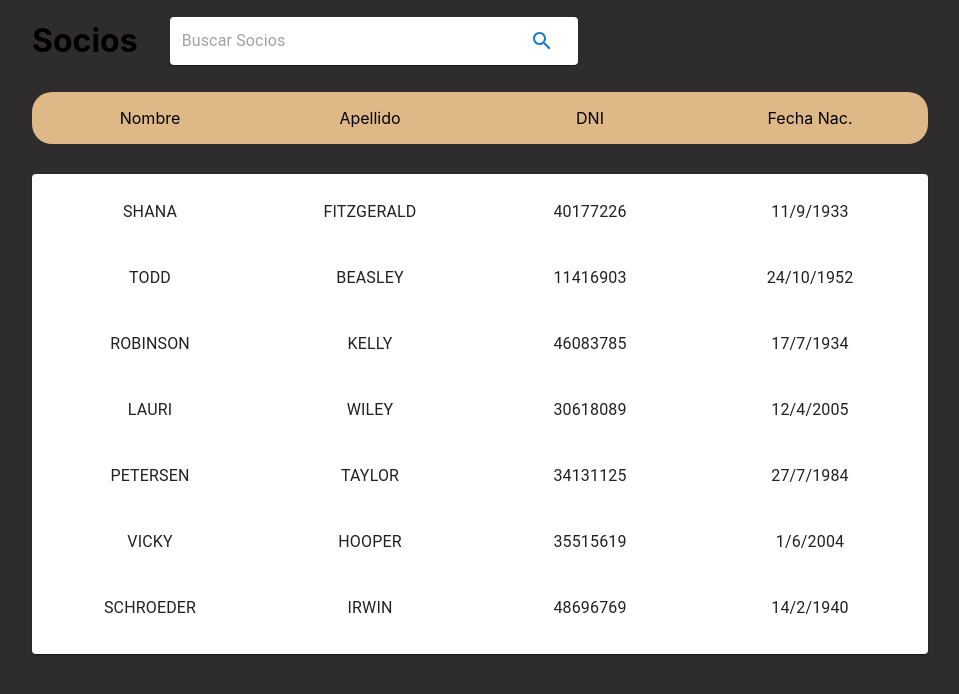
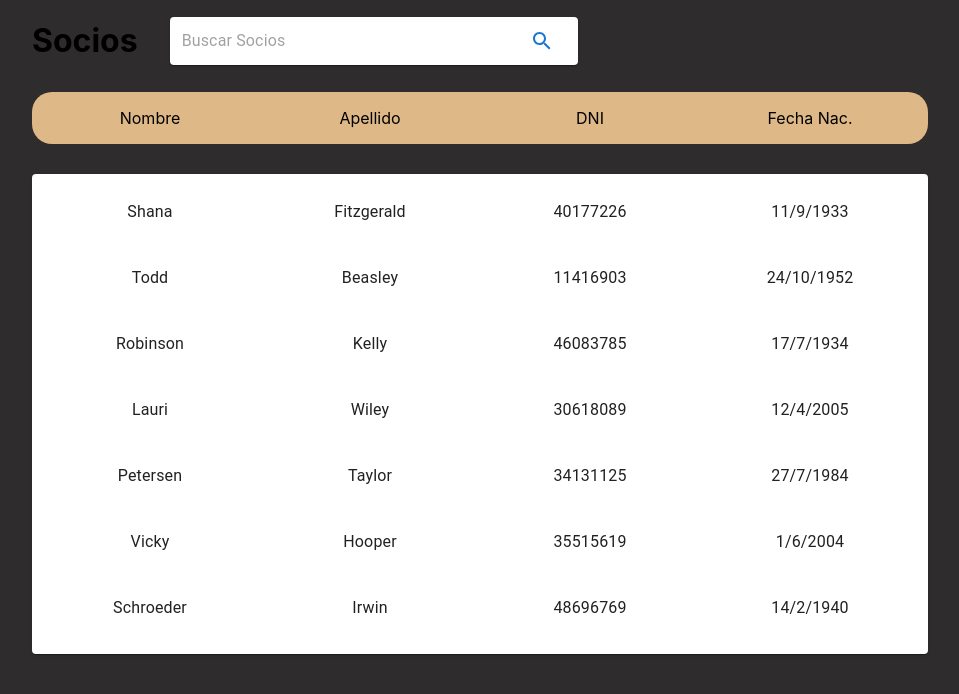
Before and after one commit to MateoGonzalez22/react, a React (Create React App) app: page / in a window 1280 px wide. Both pictures are taken after a click on the button "search". Shown: the top 694 px of the page, without its empty margins (160-1119 px from the left). Built offline with nearby package versions, Linux system fonts and the light colour scheme.

Commit message:
saque toUpperCase en nombre y apellido

```diff
--- a/src/SociosComponents/List.js
+++ b/src/SociosComponents/List.js
@@ -87,7 +87,7 @@ export default function List() {
                                     <Grid item xs={3} >
 
                                         <Typography className="text">
-                                            {user.nombre.toUpperCase()}
+                                            {user.nombre}
                                         </Typography>
 
                                     </Grid>
@@ -95,7 +95,7 @@ export default function List() {
                                     <Grid item xs={3}>
 
                                         <Typography className="text">
-                                            {user.apellido.toUpperCase()}
+                                            {user.apellido}
                                         </Typography>
 
                                     </Grid>
```
